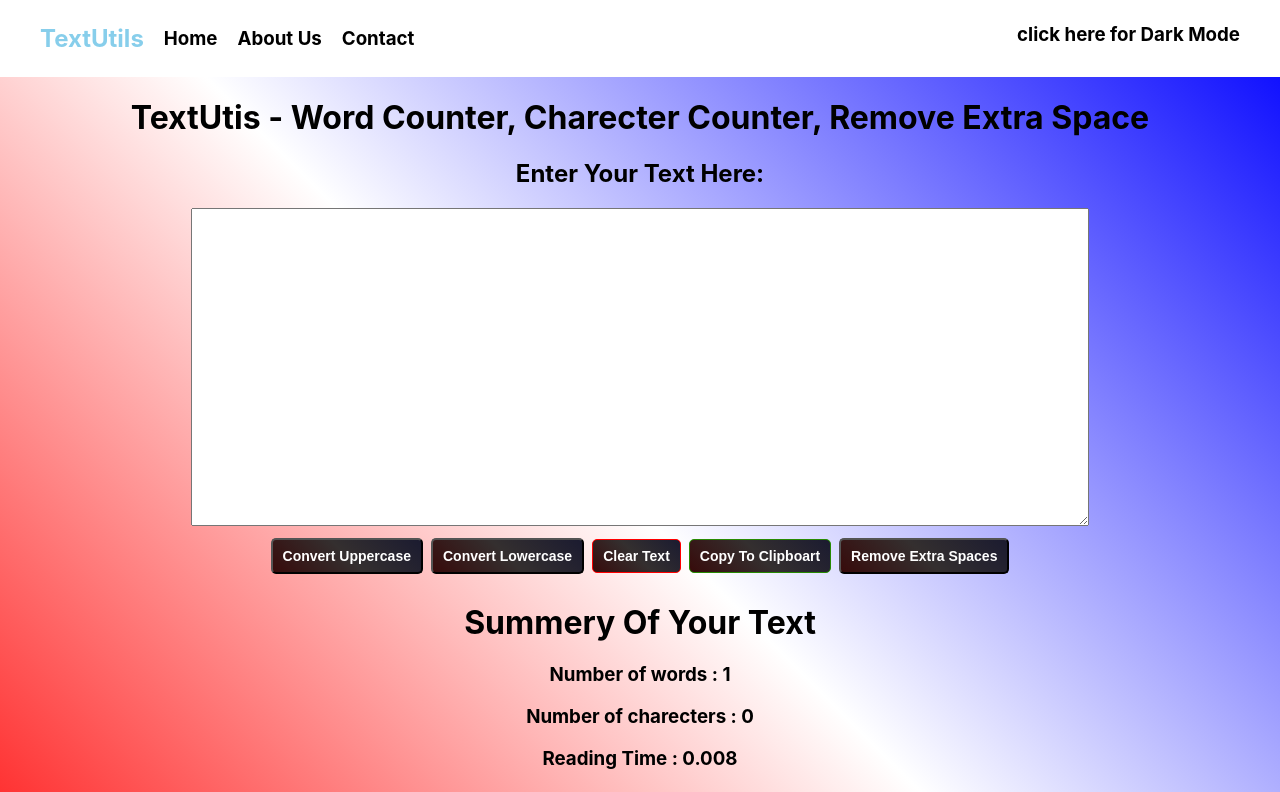
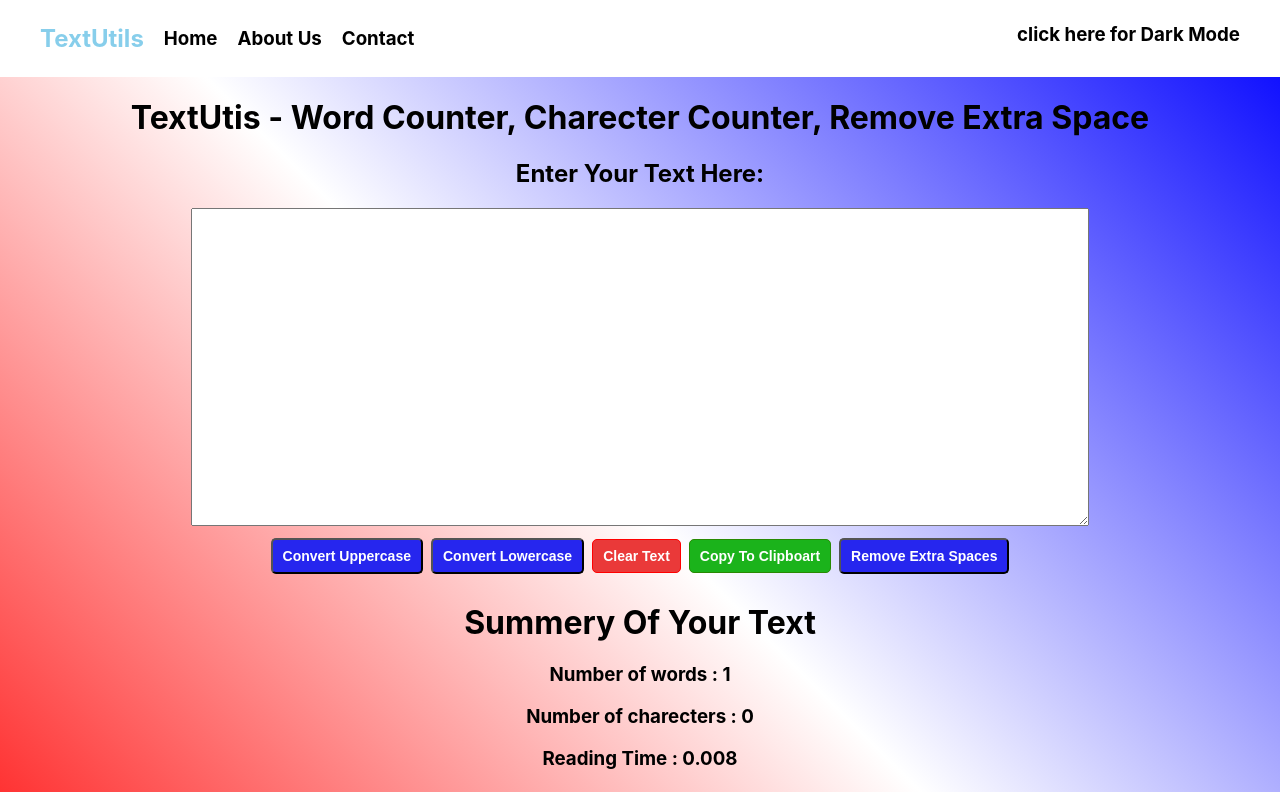
Before and after one commit to SaurabhShrikhande/13-1_textUtil-useReducer, a React (Create React App) app: page / in a window 1280 px wide. Shown: the top 792 px of the page. Built offline with nearby package versions, Linux system fonts and the light colour scheme.

Commit message:
corrected btn css

```diff
--- a/src/App.css
+++ b/src/App.css
@@ -17,7 +17,6 @@
   font-weight: bold;
   font-size: 14px;
   box-shadow: 0px 2px 5px 2px transparent;
-  background: linear-gradient( 45deg, rgb(55, 11, 11), rgb(52, 47, 47), rgb(27, 27, 48));
 }
 
 .bgblue {
```
